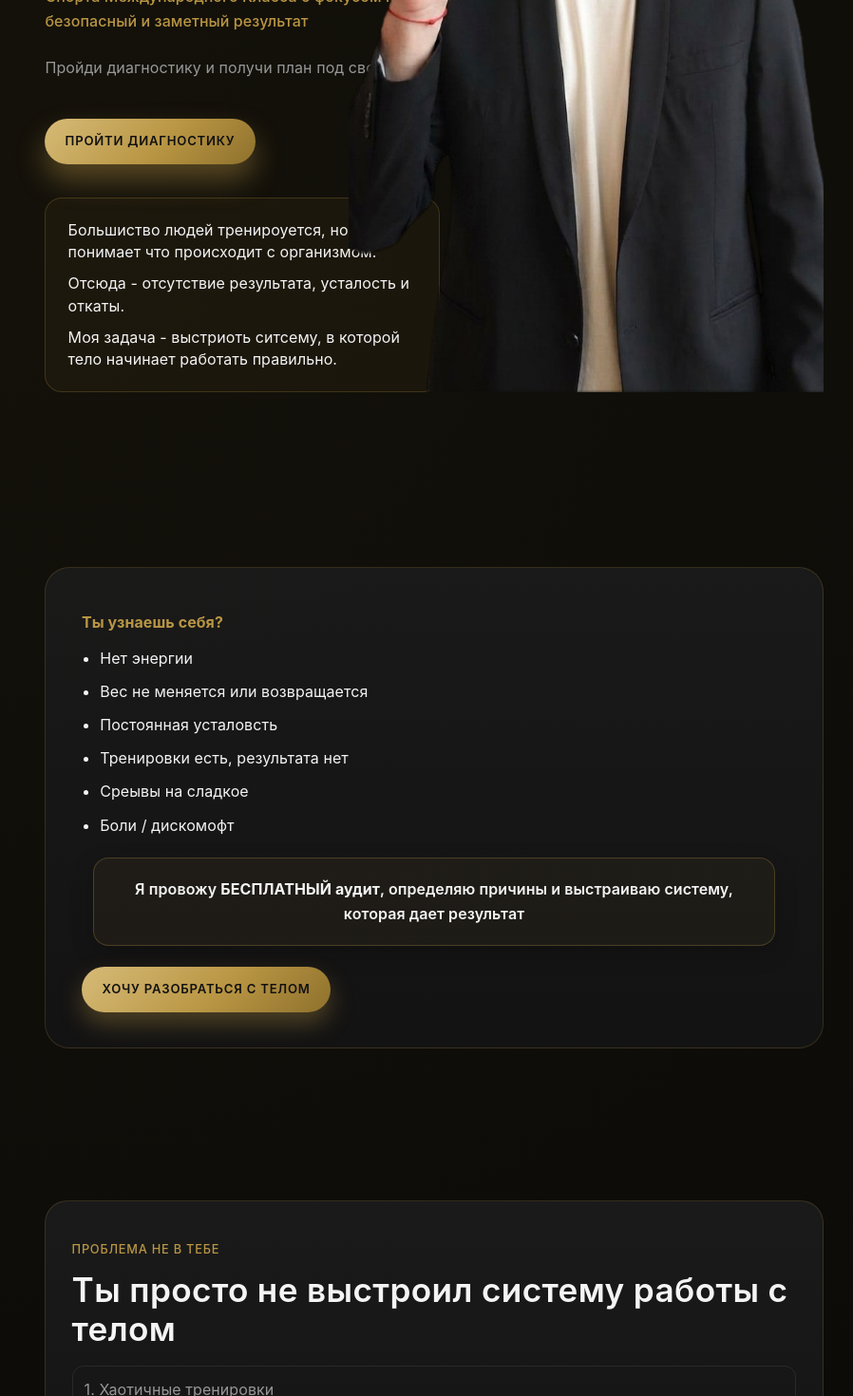
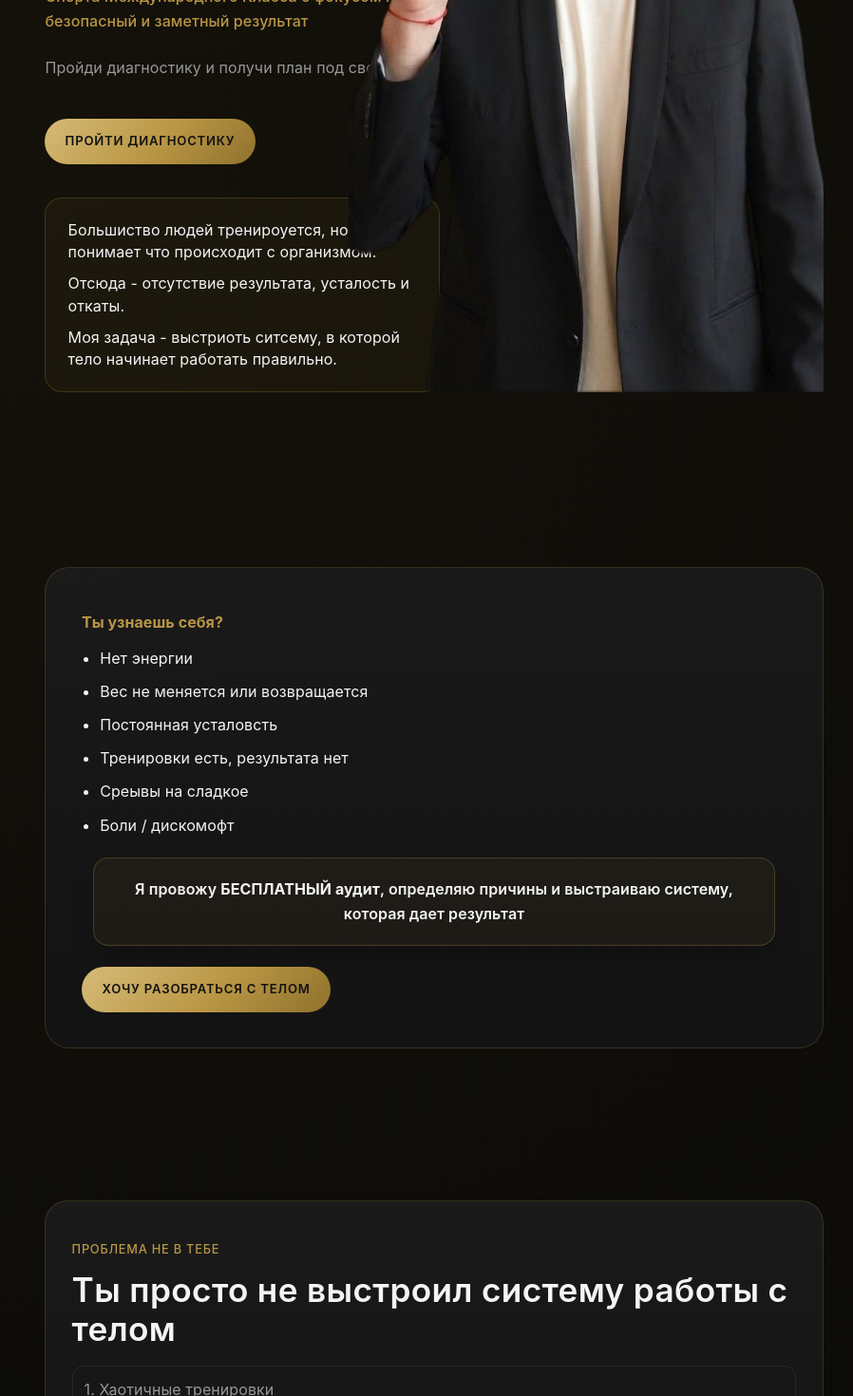
Before and after one commit to coachartyukhov/coach-site, a Vue app: page / in a window 1280 px wide. Shown: the part 580-2050 px from the top of the page at 95% size, without its empty margins (183-1081 px from the left). Built offline with nearby package versions, Linux system fonts and the light colour scheme.

Commit message:
fixPhotoAndStyleDeleteBoxShadow

```diff
--- a/src/components/HelloWorld.vue
+++ b/src/components/HelloWorld.vue
@@ -90,7 +90,7 @@ const cases = [
     beforePhotos: [case7Photo],
     afterPhotos: [case6Photo],
     achievements: [
-      '-18 см в талии за 4 месяца',
+      '-18 см в талии за 8 месяцев',
       'Перестроили пищевое поведение',
       'Тренировались в домашних условиях',
       'Полностью убрала живот при полном графике'
@@ -866,7 +866,7 @@ const personalPlan = computed(() => {
 
     <section class="section">
       <div class="container services-cta">
-        <h2>Если ты хочешь реально зименить тело - начни с диагностики</h2>
+        <h2>Если ты хочешь реально изменить тело - начни с диагностики</h2>
       </div>
     </section>
 
--- a/src/style.css
+++ b/src/style.css
@@ -362,11 +362,6 @@ h2 {
   background: linear-gradient(135deg, #d6bb77 0%, #b99644 55%, #8f712c 100%);
   color: #101010;
   border: none;
-  box-shadow: 0 12px 24px rgba(185, 150, 68, 0.32);
-}
-
-.pain-cta-button:hover {
-  background: linear-gradient(135deg, #e0c98b 0%, #c3a154 55%, #9e7d32 100%);
 }
 
 .offer-card {
@@ -644,7 +639,6 @@ h2 {
   color: #0f0f0f;
   cursor: pointer;
   transition: transform 0.2s ease, box-shadow 0.2s ease;
-  box-shadow: 0 10px 24px rgba(185, 150, 68, 0.4);
   transform: translateY(-50%);
   z-index: 2;
 }
@@ -1186,7 +1180,6 @@ h2 {
   padding: 0.82rem 1.35rem;
   cursor: pointer;
   transition: transform 0.28s cubic-bezier(0.22, 1, 0.36, 1), background 0.28s ease, box-shadow 0.28s ease;
-  box-shadow: 0 12px 24px rgba(185, 150, 68, 0.35);
   will-change: transform;
 }
 
@@ -1216,24 +1209,20 @@ h2 {
 .button:hover {
   background: linear-gradient(135deg, #e0c98b 0%, #c3a154 55%, #9e7d32 100%);
   transform: translateY(-1px);
-  box-shadow: 0 16px 30px rgba(185, 150, 68, 0.45);
 }
 
 .button:active {
   transform: translateY(0) scale(0.985);
-  box-shadow: 0 8px 18px rgba(185, 150, 68, 0.32);
 }
 
 .button-cta {
   background: linear-gradient(135deg, #d6bb77 0%, #b99644 55%, #8f712c 100%);
   color: #111;
   border: none;
-  box-shadow: 0 16px 30px rgba(185, 150, 68, 0.42);
 }
 
 .button-cta:hover {
   background: linear-gradient(135deg, #e0c98b 0%, #c3a154 55%, #9e7d32 100%);
-  box-shadow: 0 16px 30px rgba(185, 150, 68, 0.45);
 }
 
 .offer-details-button {
```
